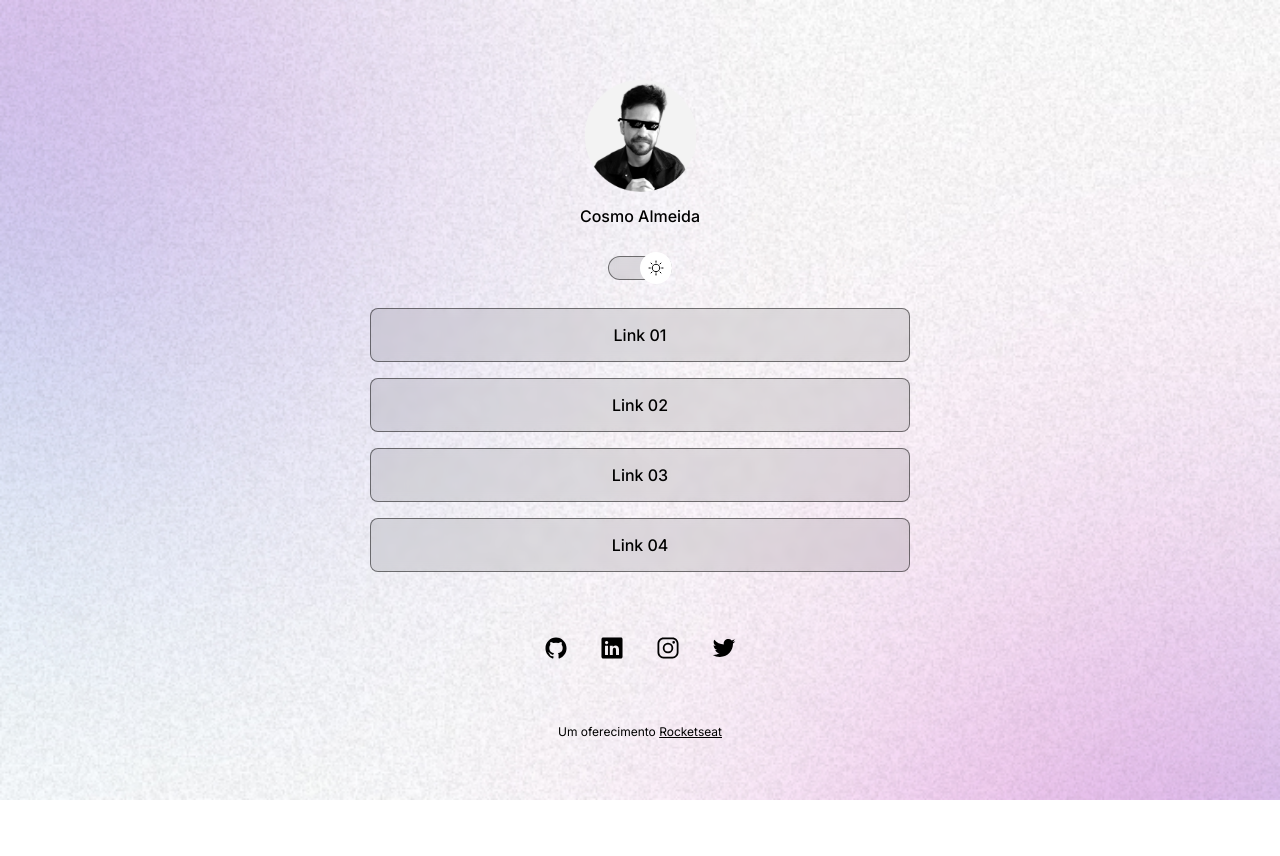
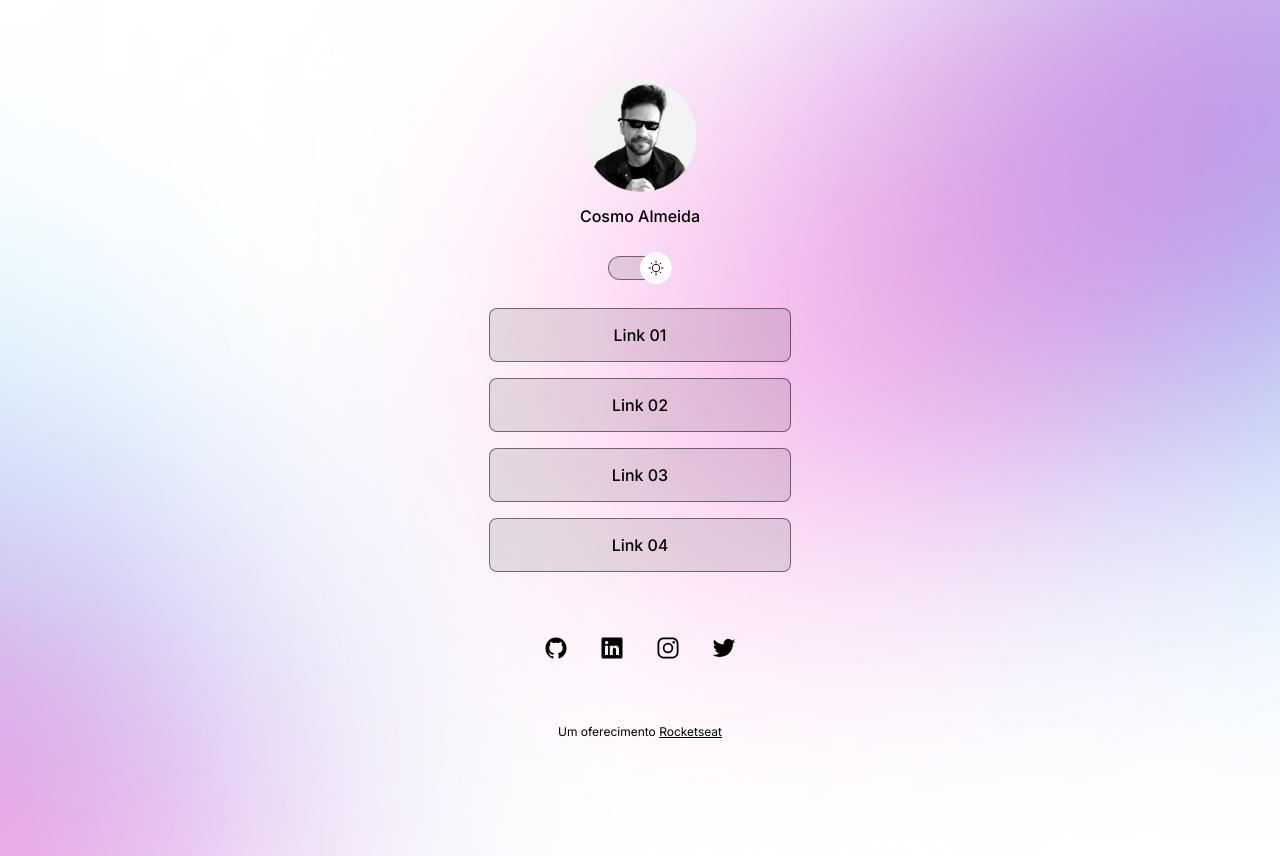
Before and after one commit to cosmoalmeida/Agregador-de-Links, a plain HTML site: page index.html in a window 1280 px wide. Both pictures are taken after a click on the element 640 px from the left and 268 px from the top of the page. Before the commit the page ends 800 px from the top, so only its background shows below. Drawn offline with nearby package versions, Linux system fonts and the light colour scheme.

Commit message:
Finalizando a finalização

```diff
--- a/style.css
+++ b/style.css
@@ -30,10 +30,10 @@ body {
   background-repeat: no-repeat;
   background-position: top center;
   background-size: cover;
+  height: 100vh;
   /*Simplificando as configurações acima
   background: url(./assets/bg-mobile.jpg) no-repeat top center center/cover;*/
 }
-/*TIPOGRAFIA:*/
 body * {
   font-family: 'Inter', sans-serif;
   color:var(--text-color);
@@ -42,7 +42,7 @@ body * {
 
 #container {
   width: 100%;
-  max-width: 588px;
+  max-width: 350px;
   margin: 56px auto 0px;
   padding: 0 24px;
 }
@@ -52,7 +52,6 @@ body * {
   text-align: center;
   padding: 24px;
 }
-/*TAMANHO DA IMAGEM*/
 #profile img {
   width: 112px;
 }
@@ -151,3 +150,13 @@ footer {
   text-align: center;
   font-size: 12px;
 }
+
+
+@media (min-width: 700px) {
+  :root {
+    --bg-url: url(./assets/bg-desktop.jpg);
+  }
+  .light {
+    --bg-url: url(./assets/bg-desktop-light.jpg);
+  }
+}
```
